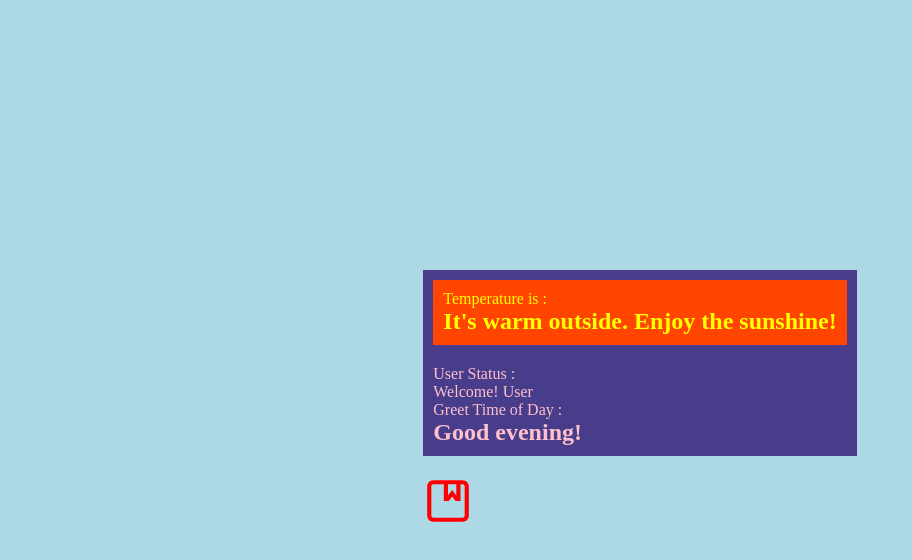
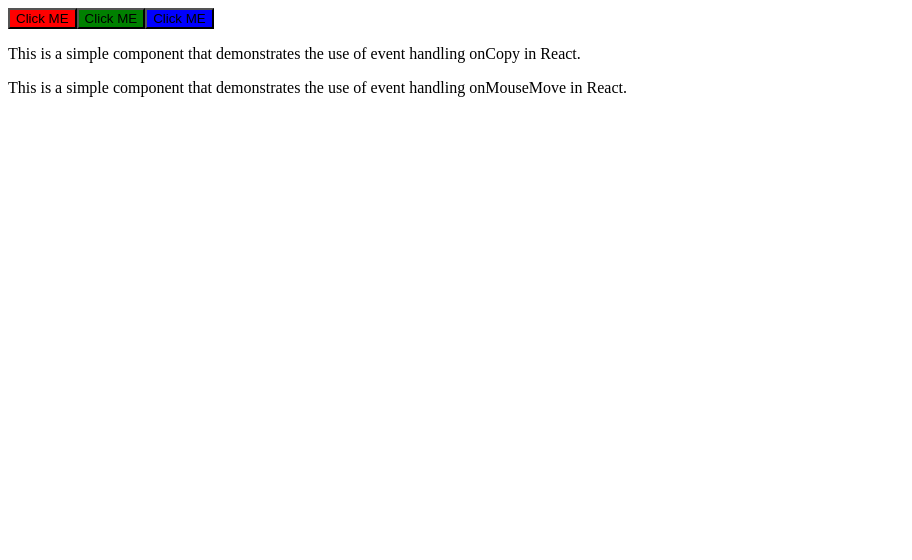
Before and after one commit to nehaumbre/REACTHUNX, a React (Vite) app in the folder vite-project/: page / in a window 1280 px wide. Shown: the top 560 px of the page, without its empty margins (0-912 px from the left). Built offline with nearby package versions, Linux system fonts and the light colour scheme.

Commit message:
React Fundamentals: Events
Signed-off-by: nehaumbre <nehaumbre28@gmail.com>

```diff
--- a/vite-project/src/App.jsx
+++ b/vite-project/src/App.jsx
@@ -1,4 +1,7 @@
-import Greet from './components/Greet.jsx';
+// import Greet from './components/Greet.jsx';
+// import StyledCard from './components/StyledCard.jsx';
+// import ProfileCard from './components/ProfileCard.jsx';
+// import IconComponent from './components/IconComponent.jsx';
 // import Add from './components/Add.jsx';
 // import Header from './components/Header.jsx';
 // import MainContent from './components/MainContent.jsx';
@@ -16,10 +19,11 @@ import Greet from './components/Greet.jsx';
 // import Consumer from "./components/Consumer.jsx";
 // import Card from "./components/Card.jsx";
 // import UserList from './components/userList.jsx';
-import { CgAlbum } from "react-icons/cg";
-import Weather from './components/Weather.jsx';
-import UserStatus from './components/UserStatus.jsx';
-import "./index.css";
+// import { CgAlbum } from "react-icons/cg";
+// import Weather from './components/Weather.jsx';
+// import UserStatus from './components/UserStatus.jsx';
+// import "./index.css";
+import ClickMeComponent from "./components/ClickMeComponent";
 // const ValidPasscode = () => <h1>Valid Passcode</h1>;
 // const InvalidPasscode = () => <h1>Invalid Passcode</h1>;
 
@@ -266,12 +270,12 @@ const App = () => {
   //   },
   // ];
 
-  const stylesforSectionWeather = {
-    color: "yellow",
-    backgroundColor: "OrangeRed",
-    padding: "10px",
-    marginBottom: "20px",
-  };
+  // const stylesforSectionWeather = {
+  //   color: "yellow",
+  //   backgroundColor: "OrangeRed",
+  //   padding: "10px",
+  //   marginBottom: "20px",
+  // };
 
   return (
     // <section id="section">
@@ -286,11 +290,11 @@ const App = () => {
     //   <Greetings />
     // </section>
     <main>
-      <section style ={{color:"pink", backgroundColor:"DarkSlateBlue", padding:"10px", marginBottom:"20px"}}>
+      {/* <section style ={{color:"pink", backgroundColor:"DarkSlateBlue", padding:"10px", marginBottom:"20px"}}>
         <p style= {stylesforSectionWeather}>Temperature is : <Weather temperature={16} /></p>
         <p>User Status : <UserStatus loggedIn={true} isAdmin={false} /></p>
         <p>Greet Time of Day : <Greet timeOfDay="evening" /></p>
-      </section>
+      </section> */}
       {/* <section style={{ border: "2px solid black", padding: "10px", marginBottom: "20px" }}>
         Passcode Status: <Passcode isValid={true} />
       </section>
@@ -394,7 +398,11 @@ const App = () => {
       ))} */}
       {/* <ProductList /> */}
       {/* <UserList /> */}
-      <CgAlbum size={50} color="red" />
+      {/* <CgAlbum size={50} color="red" />
+      <StyledCard />
+      <ProfileCard />
+      <IconComponent /> */}
+      <ClickMeComponent />
     </main>
   );
 };
--- /dev/null
+++ b/vite-project/src/components/ClickMeComponent.jsx
@@ -0,0 +1,39 @@
+const GreenClick = () => {
+  alert("You Clicked GREEN");
+}
+const handleClick = ()=> {
+    alert(Math.round(Math.random()*10))
+}
+const ClickMeComponent = () => {
+  return (
+    <div>
+      <button style={{ backgroundColor: "red"}} onClick= {()=> alert ("You Clicked RED")}>Click ME</button>
+      <button style={{ backgroundColor: "green"}} onClick= {GreenClick}>Click ME</button>
+      <button style={{ backgroundColor: "blue"}} onClick= {handleClick}>Click ME</button>
+      <Copy/>
+      <Move/>
+    </div>
+  )
+}
+
+const Copy = () => {
+    const copyHandler = () => {
+        alert("You Copied the text");
+    }
+    return (
+      <p onCopy={copyHandler}>
+        This is a simple component that demonstrates the use of event handling
+        onCopy in React.
+      </p>
+    );
+}
+
+
+const Move = ()=>{
+    return (
+        <p onMouseMove={()=> alert("You moved the mouse over the text")}>
+            This is a simple component that demonstrates the use of event handling onMouseMove in React.
+        </p>
+    )
+}
+export default ClickMeComponent
```
